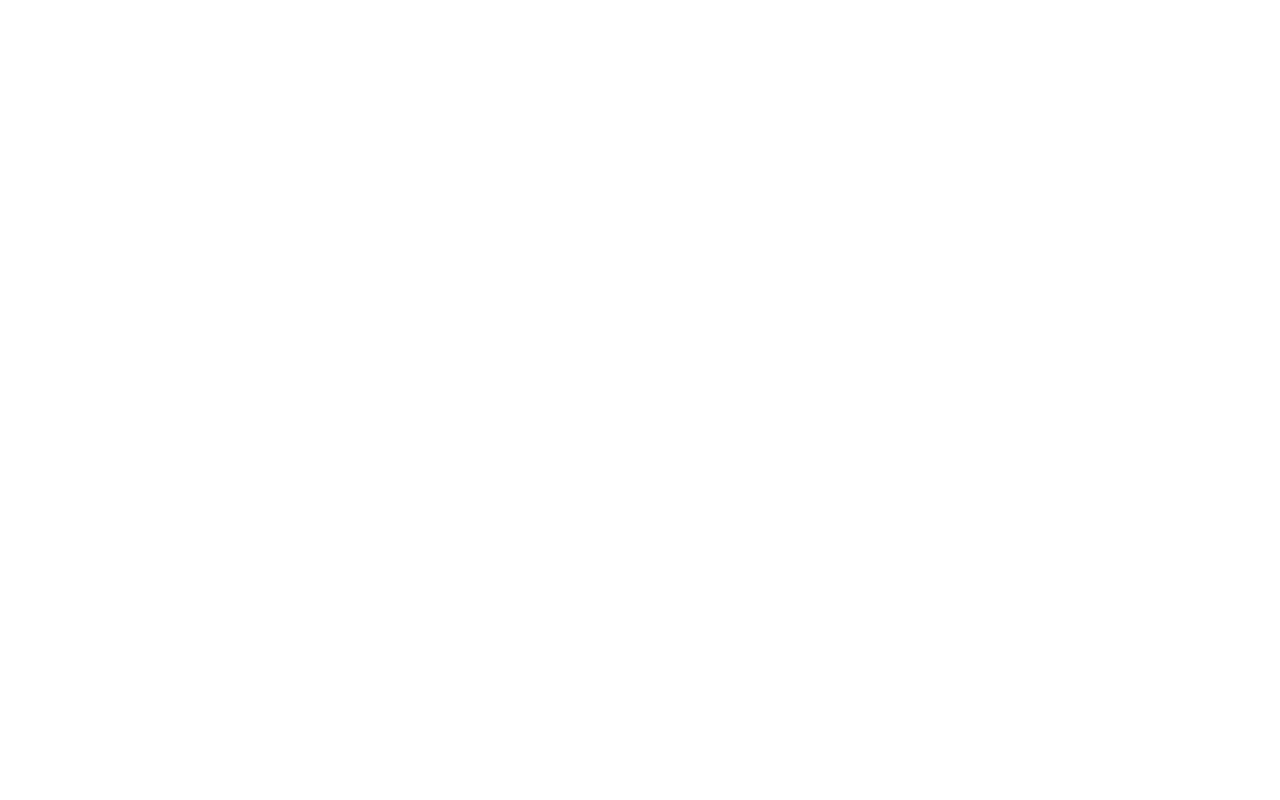
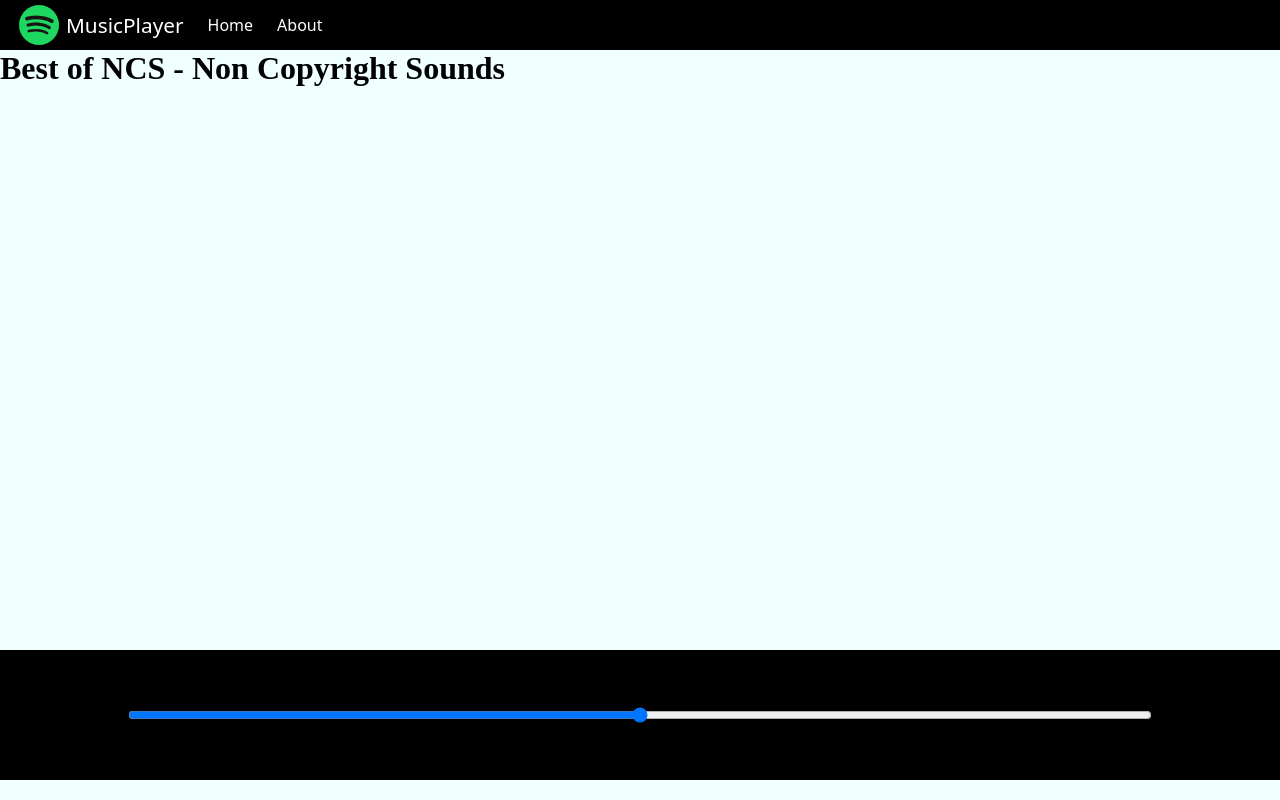
Before and after one commit to neuromancer-1984/Vanilla-JS-Projects, a plain HTML site: page Music Player/index.html in a window 1280 px wide. Drawn offline with Linux system fonts and the light colour scheme; a web font is replaced by a local one.

Commit message:
2nd commit

```diff
--- a/Music Player/index.html
+++ b/Music Player/index.html
@@ -4,8 +4,31 @@
     <meta charset="UTF-8">
     <meta name="viewport" content="width=device-width, initial-scale=1.0">
     <title>Music Player</title>
+    <link rel="stylesheet" href="style.css">
 </head>
 <body>
+    <nav>
+        <ul>
+            <li class="brand"><img src="logo.png" alt="MusicPlayer">MusicPlayer</li>
+            <li>Home</li>
+            <li>About</li>
+        </ul>
+    </nav>
 
+    <div class="container">
+        <h1>Best of NCS - Non Copyright Sounds</h1>
+        <div class="songList"></div>
+        <div class="songBanner"></div>
+    </div>
+
+    <div class="bottom">
+        <input type="range" name="range" id="myProgressBar" min="0" max="100">
+        <div class="icons">
+
+        </div>
+    </div>
+
+
+    <script src="script.js"></script>
 </body>
 </html>
--- a/Music Player/style.css
+++ b/Music Player/style.css
@@ -0,0 +1,58 @@
+@import url('https://fonts.googleapis.com/css2?family=Boldonse&family=Nunito:wght@500&family=Playfair+Display:ital,wght@0,400..900;1,400..900&family=Quattrocento+Sans&display=swap');
+@import url('https://fonts.googleapis.com/css2?family=Boldonse&family=Nunito:wght@500&family=Playfair+Display:ital,wght@0,400..900;1,400..900&family=Quattrocento+Sans&family=Varela&display=swap');
+body {
+    background-color: azure;
+}
+
+*{
+    margin: 0%;
+    padding: 0%;
+}
+
+nav{
+    font-family: "Boldonse", system-ui;
+}
+
+nav ul{
+    display: flex;
+    align-items: center;
+    list-style-type: none;
+    height: 50px;
+    background-color: black;
+    color: white;
+}
+
+nav ul li {
+    padding: 0 12px;
+    font-weight: lighter;
+}
+
+.brand img {
+    height: 44px;
+    width: 44px;
+    padding: 0 5px;
+}
+
+.brand{
+    display: flex;
+    align-items: center;
+    font-size: 1.3rem;
+}
+
+.container {
+    min-height: 75vh;
+}
+
+.bottom {
+    position: sticky;
+    height: 130px;
+    background-color: black;
+    bottom: 0;
+    display: flex;
+    justify-content: center;
+    align-items: center;
+}
+
+#myProgressBar {
+    width: 80vw;
+}
```
